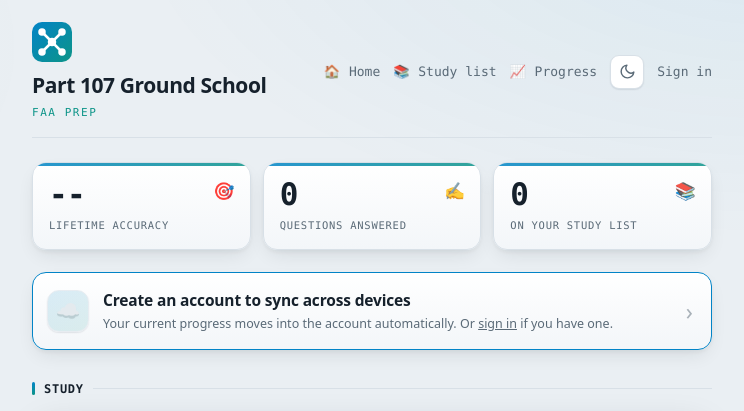
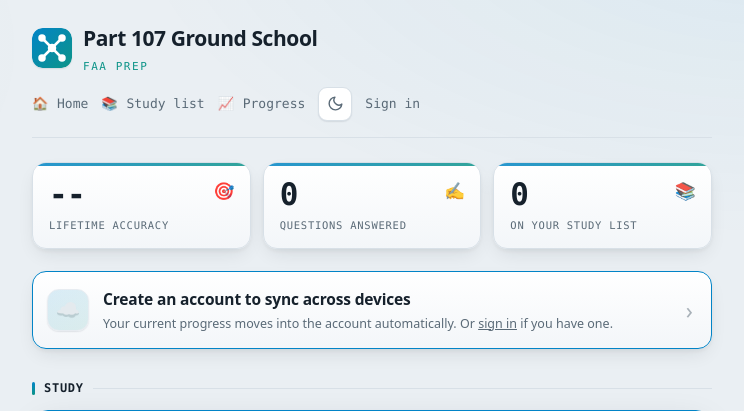
Before and after one commit to jha-ayush/part107_study_guide, a Flask app: page / in a window 1280 px wide. Shown: the top 411 px of the page, without its empty margins (268-1012 px from the left). Run offline with Flask 3, Linux system fonts and the light colour scheme; some libraries are stand-ins or nearby versions.

Commit message:
Add styles for brand link and logo in header

```diff
--- a/static/styles.css
+++ b/static/styles.css
@@ -43,6 +43,9 @@ a{color:inherit;}
 /* header */
 header.top{display:flex;justify-content:space-between;align-items:center;gap:12px;padding:22px 0 16px;border-bottom:1px solid var(--line);margin-bottom:24px;flex-wrap:wrap;}
 .brand a{text-decoration:none;}
+.brand-link{display:flex;align-items:center;gap:11px;}
+.brand .logo{flex:0 0 auto;width:40px;height:40px;border-radius:11px;overflow:hidden;display:block;box-shadow:var(--shadow-sm);}
+.brand .logo svg{display:block;width:40px;height:40px;}
 .brand h1{font-size:21px;font-weight:760;letter-spacing:-.02em;}
 .brand .tag{font-family:var(--mono);font-size:11px;letter-spacing:.14em;text-transform:uppercase;color:var(--magenta);margin-top:3px;}
 .top nav{display:flex;gap:13px;font-size:13px;font-family:var(--mono);align-items:center;}
```
